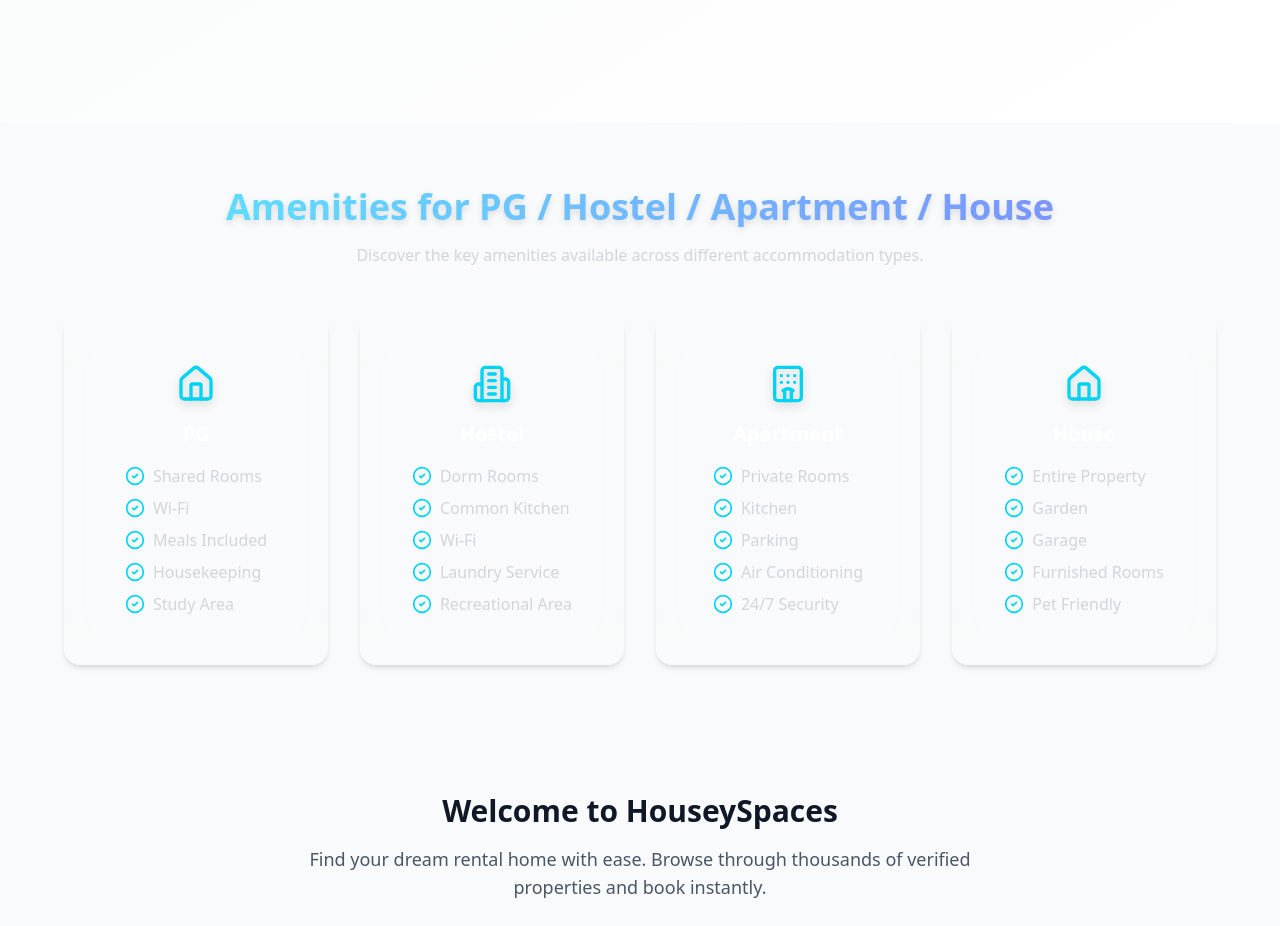
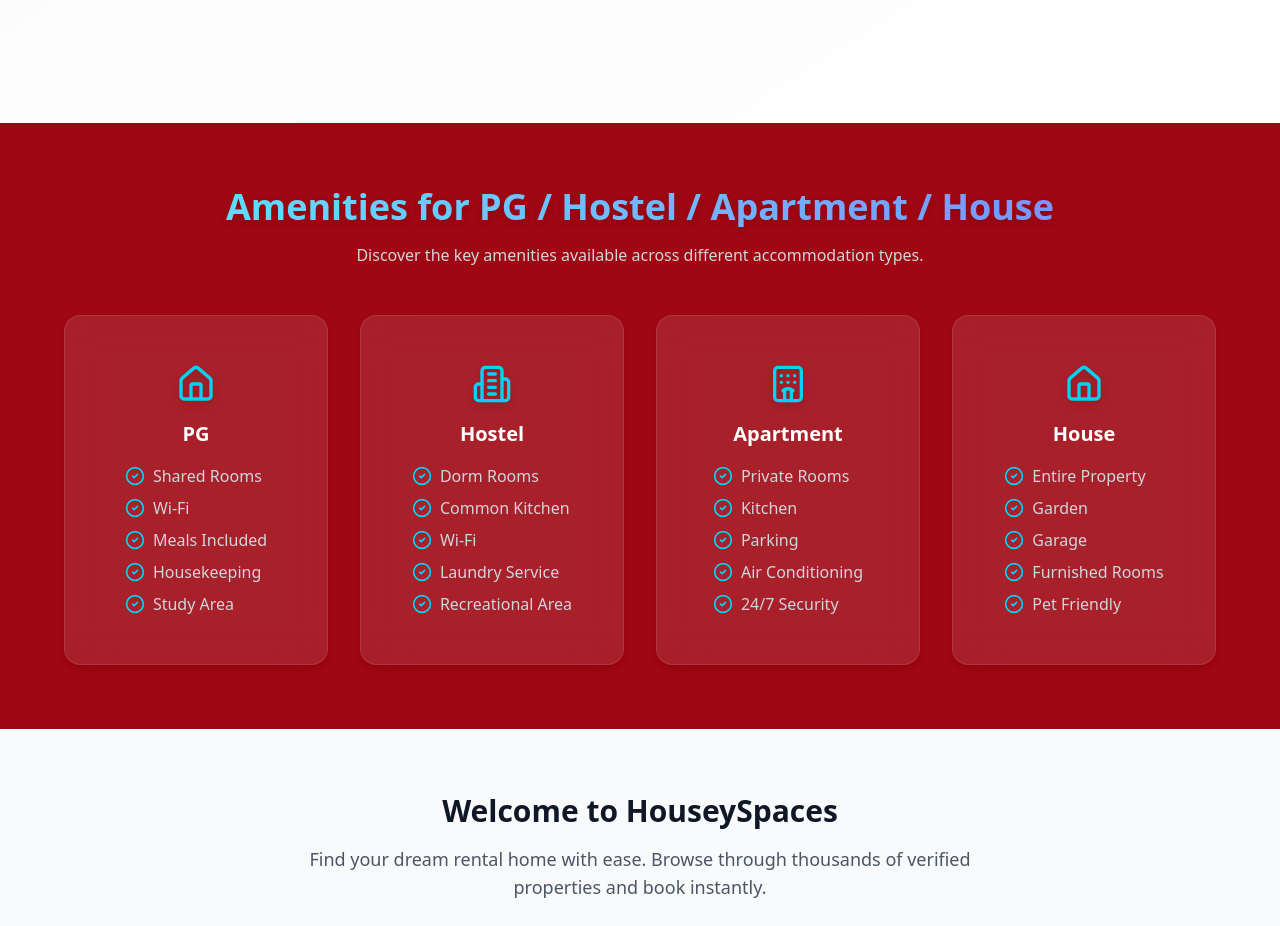
Before and after one commit to sakshiprajapati-ui/homey-spaces, a Next.js app: page / in a window 1280 px wide. Shown: the part 3380-4306 px from the top of the page. Built offline with nearby package versions, Linux system fonts and the light colour scheme.

Commit message:
Test BG color

```diff
--- a/src/components/custom/amenities1/amenities1.tsx
+++ b/src/components/custom/amenities1/amenities1.tsx
@@ -82,7 +82,7 @@
 // 🔹 Component
 export default function AmenitiesPage() {
   return (
-    <div className="relative px-6 py-16 text-white">
+    <div className="relative px-6 py-16 text-white bg-red-800">
       <ShimmerBG />
 
       <div className="max-w-6xl mx-auto text-center">
```
